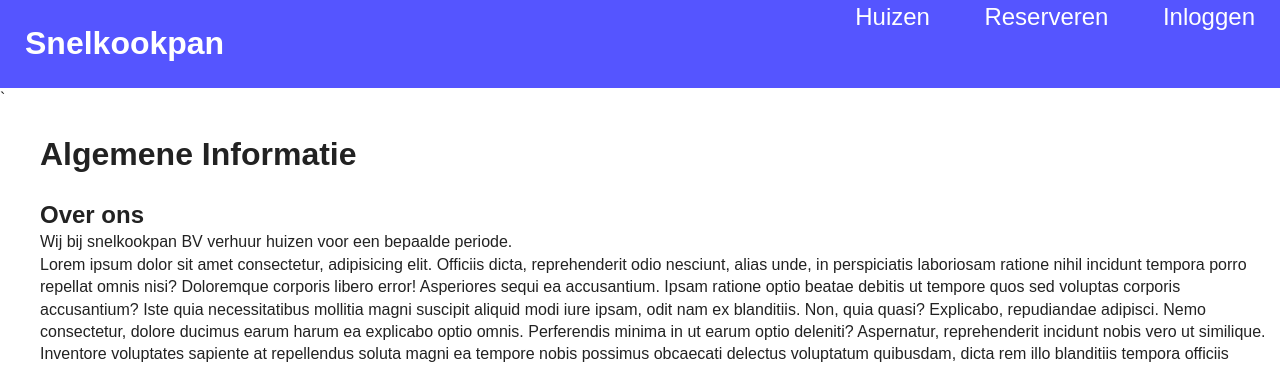
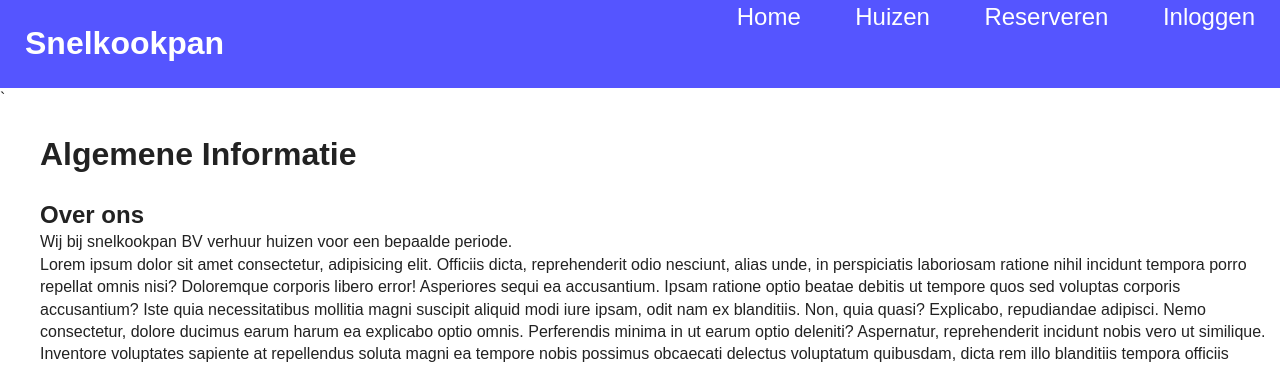
Before and after one commit to JeroenZwaal/Snelkookpan-Lars-Jeroen-Boyan-Thijs, a PHP site: page /H6-timesheet/index.php in a window 1280 px wide. Shown: the top 366 px of the page. Run offline with PHP 8.4, Linux system fonts and the light colour scheme.

Commit message:
Update header.php

```diff
--- a/header.php
+++ b/header.php
@@ -3,6 +3,7 @@
 <header>
 		<h1>Snelkookpan</h1>
 		<nav>
+			<a href = "index.php">Home</a>
 			<a href = "houses.php">Huizen</a>
             <a href = "reserveren.php">Reserveren</a>
 			<?php if(!isset($_SESSION['user_id'])): ?>
```
